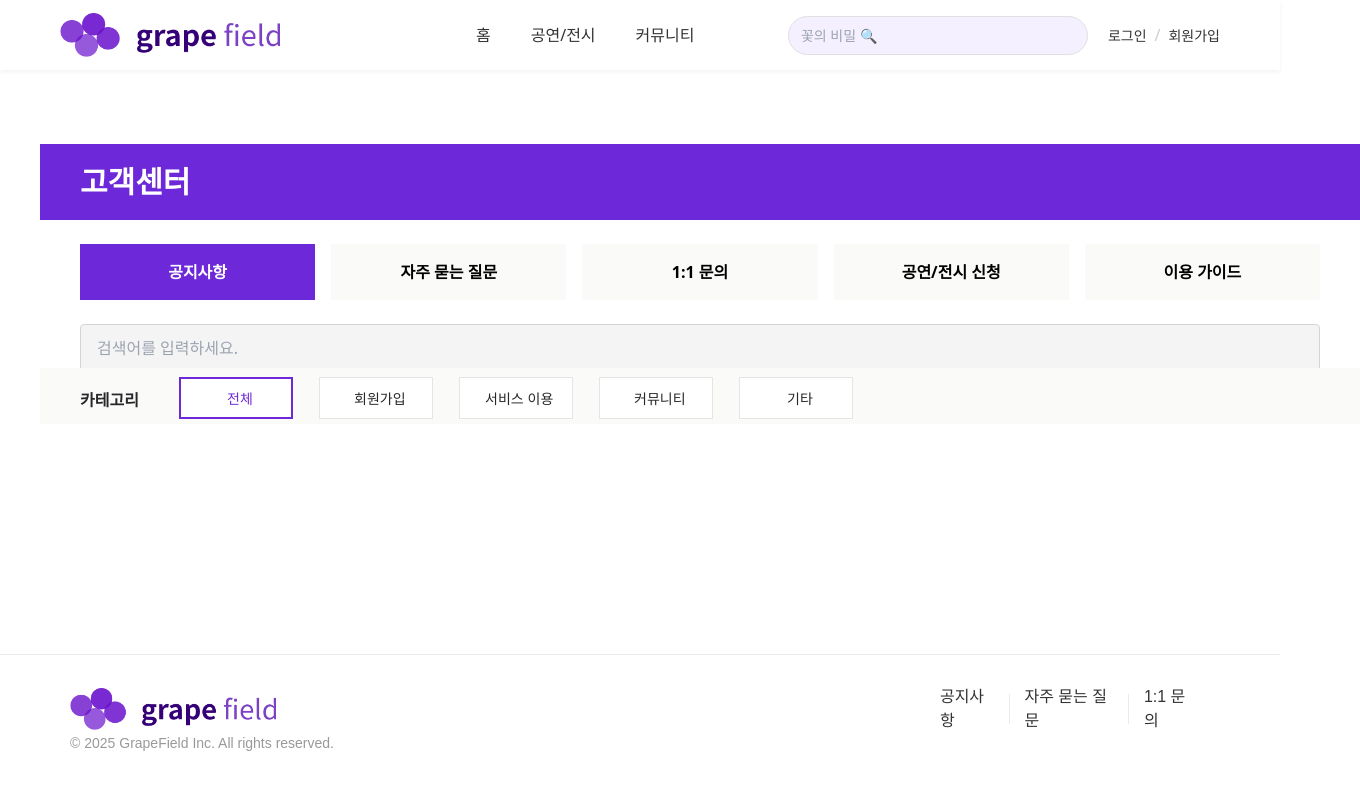
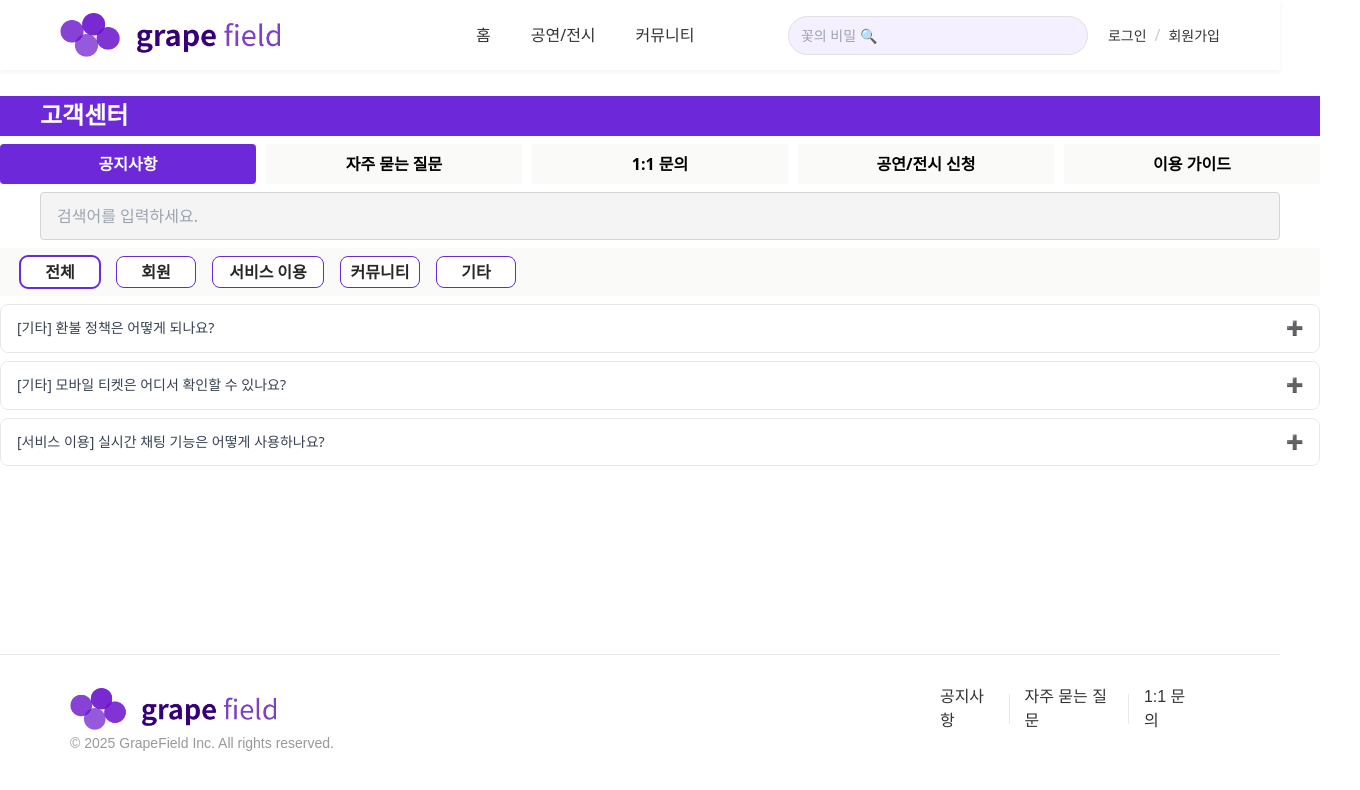
Before and after one commit to beyond-sw-camp/be12-fin-Catcher-GrapeField-FE, a Vue app: page /customercenter in a window 1280 px wide. Shown: the top 790 px of the page, 1360 px wide, since content can reach past the window. Built offline with nearby package versions, Linux system fonts and the light colour scheme.

Commit message:
[feat] Notice 추가 공지사항 관련 추가

```diff
--- a/src/admin/CustomerCenterHeader.vue
+++ b/src/admin/CustomerCenterHeader.vue
@@ -16,30 +16,30 @@ const selectType = (type) => {
 </script>
 
 <template>
-    <div class="w-[1320px] h-56 flex flex-col">
-        <div class="w-full h-15 px-10 py-5 bg-violet-700 inline-flex items-center gap-2.5">
-            <div class="justify-start text-white text-3xl font-bold font-['Inter']">고객센터</div>
+    <div class="w-[1320px] flex flex-col">
+        <div class="w-full h-10 px-10 py-5 bg-violet-700 inline-flex items-center gap-2.5">
+            <div class="justify-start text-white text-2xl font-bold font-['Inter']">고객센터</div>
         </div>
 
-        <div class="mt-6 inline-flex justify-start items-center gap-4 px-10">
-            <button class="w-64 h-14 font-bold"
+        <div class="inline-flex mt-2 justify-between items-center">
+            <button class="w-64 h-10 font-bold rounded"
             :class="selected === 'notice' ? 'bg-violet-700 text-white' : 'bg-stone-50 text-black'"
             @click="selectType('notice')">공지사항</button>
-            <button class="w-64 h-14 font-bold"
+            <button class="w-64 h-10 font-bold"
             :class="selected === 'faq' ? 'bg-violet-700 text-white' : 'bg-stone-50 text-black'"
             @click="selectType('faq')">자주 묻는 질문</button>
-            <button class="w-64 h-14 font-bold"
+            <button class="w-64 h-10 font-bold"
             :class="selected === 'inquiry' ? 'bg-violet-700 text-white' : 'bg-stone-50 text-black'"
             @click="selectType('inquiry')">1:1 문의</button>
-            <button class="w-64 h-14 font-bold"
+            <button class="w-64 h-10 font-bold"
             :class="selected === 'apply' ? 'bg-violet-700 text-white' : 'bg-stone-50 text-black'"
             @click="selectType('apply')">공연/전시 신청</button>
-            <button class="w-64 h-14 font-bold"
+            <button class="w-64 h-10 font-bold"
             :class="selected === 'guide' ? 'bg-violet-700 text-white' : 'bg-stone-50 text-black'"
             @click="selectType('guide')">이용 가이드</button>
         </div>
 
-        <div class="mt-6 px-10">
+        <div class="mt-2 px-10">
             <input
             type="text"
             placeholder="검색어를 입력하세요."
--- a/src/admin/List.vue
+++ b/src/admin/List.vue
@@ -15,7 +15,7 @@ const handleSelectType = (type) => {
 </script>
 
 <template>
-    <main class="mt-36 ml-10">
+    <main class="mt-24 mx-auto">
         <CustomerCenterHeader :selected="selectedType.type" @selectedType="handleSelectType"/>
         <NoticeList v-if="selectedType.type==='notice'" />
     </main>
--- a/src/admin/NoticeList.vue
+++ b/src/admin/NoticeList.vue
@@ -1,22 +1,89 @@
 <script setup>
+import { ref, reactive, computed } from 'vue';
+
+const category = ref({
+  type:'all'
+});
+
+const selectCategory = (type) =>{
+  category.value.type = type;
+}
+
+const faqList = [
+  {
+    question: '[기타] 환불 정책은 어떻게 되나요?',
+    answer: '환불 정책은 마이페이지 > 예매내역에서 확인 가능합니다.',
+  },
+  {
+    question: '[기타] 모바일 티켓은 어디서 확인할 수 있나요?',
+    answer: '저희 사이트는 예매처가 아니므로 티켓을 예매했던 사이트를 확인해주세요.',
+  },
+  {
+    question: '[서비스 이용] 실시간 채팅 기능은 어떻게 사용하나요?',
+    answer: '이용안내 페이지를 참고해주세요.',
+  },
+]
+
+const openIndex = ref(null)
+
+function toggle(index) {
+  openIndex.value = openIndex.value === index ? null : index
+}
 </script>
 
 <template>
-            <div class="w-[1320px] h-14 relative">
-  <div class="w-[1320px] h-14 left-0 top-0 absolute bg-stone-50"></div>
-  <div class="left-[40px] top-[20px] absolute justify-start text-zinc-800 text-base font-bold font-['Inter']">카테고리</div>
-  <div class="w-28 h-10 left-[140px] top-[10px] absolute bg-white outline outline-2 outline-offset-[-1px] outline-violet-700"></div>
-  <div class="left-[187px] top-[21px] absolute justify-start text-violet-700 text-sm font-normal font-['Inter']">전체</div>
-  <div class="w-28 h-10 left-[280px] top-[10px] absolute bg-white outline outline-1 outline-offset-[-0.50px] outline-neutral-200"></div>
-  <div class="left-[314px] top-[21px] absolute justify-start text-zinc-800 text-sm font-normal font-['Inter']">회원가입</div>
-  <div class="w-28 h-10 left-[420px] top-[10px] absolute bg-white outline outline-1 outline-offset-[-0.50px] outline-neutral-200"></div>
-  <div class="left-[445px] top-[21px] absolute justify-start text-zinc-800 text-sm font-normal font-['Inter']">서비스 이용</div>
-  <div class="w-28 h-10 left-[560px] top-[10px] absolute bg-white outline outline-1 outline-offset-[-0.50px] outline-neutral-200"></div>
-  <div class="left-[594px] top-[21px] absolute justify-start text-zinc-800 text-sm font-normal font-['Inter']">커뮤니티</div>
-  <div class="w-28 h-10 left-[700px] top-[10px] absolute bg-white outline outline-1 outline-offset-[-0.50px] outline-neutral-200"></div>
-  <div class="left-[747px] top-[21px] absolute justify-start text-zinc-800 text-sm font-normal font-['Inter']">기타</div>
-</div>
+  <div class="w-[1320px] mt-2">
+    <div class="w-[1320px] h-12 bg-stone-50 flex items-center">
+      <div class="flex items-center gap-4 text-zinc-800 text-base font-bold font-['Inter'] pl-5">
+        <button class="w-20 h-8 bg-white outline outline-offset-[-1px] outline-violet-700 rounded-lg flex items-center justify-center"
+        :class="category.type==='all' ? 'outline-2' : 'outline-1'"
+        @click="selectCategory('all')">
+          전체</button>
+        <button class="w-20 h-8 bg-white outline outline-offset-[-1px] outline-violet-700 rounded-lg flex items-center justify-center"
+        :class="category.type==='user' ? 'outline-2' : 'outline-1'"
+        @click="selectCategory('user')">
+          회원</button>
+        <button class="w-28 h-8 bg-white outline outline-offset-[-1px] outline-violet-700 rounded-lg flex items-center justify-center"
+        :class="category.type==='service' ? 'outline-2' : 'outline-1'"
+        @click="selectCategory('service')">
+          서비스 이용</button>
+        <button class="w-20 h-8 bg-white outline outline-offset-[-1px] outline-violet-700 rounded-lg flex items-center justify-center"
+        :class="category.type==='comunity' ? 'outline-2' : 'outline-1'"
+        @click="selectCategory('comunity')">
+          커뮤니티</button>
+        <button class="w-20 h-8 bg-white outline outline-offset-[-1px] outline-violet-700 rounded-lg flex items-center justify-center"
+        :class="category.type==='others' ? 'outline-2' : 'outline-1'"
+        @click="selectCategory('others')">
+          기타</button>
+      </div>
+    </div>
+    <div>
+      <div class="space-y-2 mt-2 text-sm text-gray-700 font-normal leading-relaxed">
+        <div
+          v-for="(item, index) in faqList"
+          :key="index"
+          class="border rounded-lg overflow-hidden"
+        >
+          <button
+            class="w-full text-left px-4 py-3 bg-white hover:bg-gray-100 flex justify-between items-center"
+            @click="toggle(index)"
+          >
+            <span>{{ item.question }}</span>
+            <span>
+              <span v-if="openIndex === index">➖</span>
+              <span v-else>➕</span>
+            </span>
+          </button>
+          <div
+            v-if="openIndex === index"
+            class="bg-violet-50 text-gray-700 px-4 py-3 transition-all"
+          >
+            {{ item.answer }}
+          </div>
+        </div>
+      </div>
+    </div>
+  </div>
 </template>
 
-<style scoped>
-</style>
+<style scoped></style>
```
